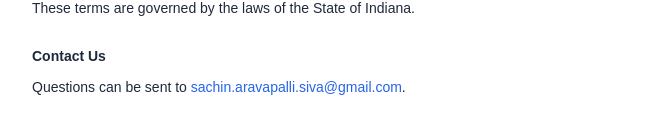
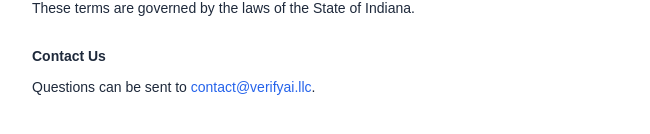
Before and after one commit to sachinaravapallisiva-lab/verifyai, a Next.js app: page /terms in a window 1280 px wide. Shown: the part 610-744 px from the top of the page, without its empty margins (312-962 px from the left). Built offline with nearby package versions, Linux system fonts and the light colour scheme.

Commit message:
Update page.tsx

```diff
--- a/app/terms/page.tsx
+++ b/app/terms/page.tsx
@@ -21,7 +21,7 @@ export default function TermsPage() {
         <p>These terms are governed by the laws of the State of Indiana.</p>
 
         <h2 style={{ fontWeight: '600', margin: '24px 0 8px' }}>Contact Us</h2>
-        <p>Questions can be sent to <a href="mailto:sachin.aravapalli.siva@gmail.com" style={{ color: '#2563EB' }}>sachin.aravapalli.siva@gmail.com</a>.</p>
+        <p>Questions can be sent to <a href="mailto:contact@verifyai.llc" style={{ color: '#2563EB' }}>contact@verifyai.llc</a>.</p>
       </div>
     </main>
   );
```
